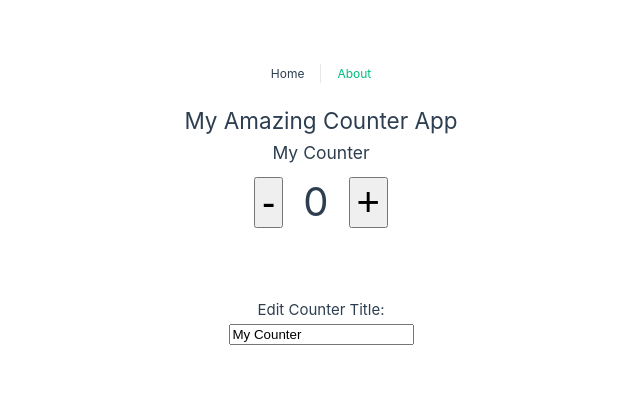
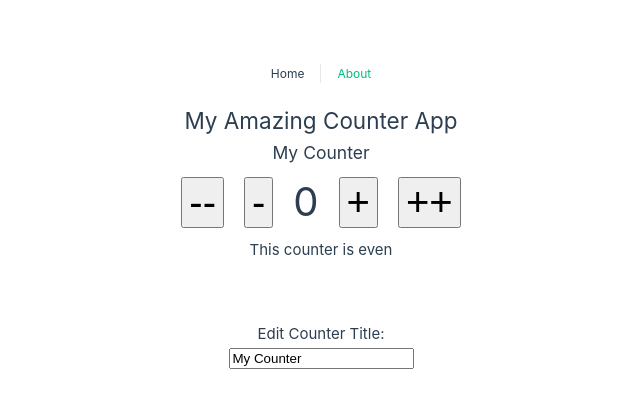
Before and after one commit to jayarredondo/vue-composition-review, a Vue app: page / in a window 1280 px wide. Shown: the top 408 px of the page, without its empty margins (319-959 px from the left). Built offline with nearby package versions, Linux system fonts and the light colour scheme.

Commit message:
reviewed computed props and watchers

```diff
--- a/src/views/HomeView.vue
+++ b/src/views/HomeView.vue
@@ -38,35 +38,82 @@
 </script>
 -->
 <script setup>
-import { reactive } from "vue";
+import { reactive, computed, watch } from "vue";
 
 // Non-Reactive data can be stored in a const as well.
 const appTitle = "My Amazing Counter App";
 
 // const counter = ref(0);
-
 // const counterTitle = ref("My Counter");
 
 // Using reactive objects: using the reactive() method, you can pass an object with properties that can be manipulated and updated. 2 way binding.
 const counterData = reactive({
   count: 0,
-  title: "My Counter"
-})
+  title: "My Counter",
+});
 
-const increaseCounter = () => counterData.count++;
-const decreaseCounter = () => counterData.count--;
+// watch properties allow us  to listen to whenever a reactive object changes, and then perform a task when the event occurs.
+watch(
+  () => counterData.count,
+  (newCount, oldCount) => {
+    console.log("newCount", newCount);
+    if (newCount === 20) {
+      alert("Way to go! You made it to 20!");
+    }
+  }
+);
+
+// computed properties are generated based on reactive data, which are cached, and only update when their dependencies change.
+// to create computed property
+const oddOrEven = computed(() => {
+  return counterData.count % 2 === 0 ? "even" : "odd";
+});
+
+const increaseCounter = (amount, e) => {
+  // console.log(e)
+  counterData.count += amount;
+};
+const decreaseCounter = (amount) => (counterData.count -= amount);
 </script>
-
+<!-- OPTIONS API computed property
+<script>
+export default {
+  data() {
+    return {
+      count: 0
+    }
+  },
+  computed: {
+    myComputedProperty () {
+      // perform logic based on a data property
+      return 'my result'
+    }
+  },
+  {
+    watch: {
+      count(newCount, oldCount) {
+        if (newCount === 20) {
+          alert('It's 20!)
+        }
+      }
+    }
+  }
+}
+</script>
+-->
 <template>
   <main>
     <div class="home">
-      <h2>{{appTitle}}</h2>
+      <h2>{{ appTitle }}</h2>
       <h3>{{ counterData.title }}</h3>
       <div>
-        <button @click="decreaseCounter" class="btn">-</button>
+        <button @click="decreaseCounter(2)" class="btn">--</button>
+        <button @click="decreaseCounter(1)" class="btn">-</button>
         <span class="counter">{{ counterData.count }}</span>
-        <button @click="increaseCounter" class="btn">+</button>
+        <button @click="increaseCounter(1, $event)" class="btn">+</button>
+        <button @click="increaseCounter(2)" class="btn">++</button>
       </div>
+      <p>This counter is {{ oddOrEven }}</p>
       <div class="edit">
         <h4>Edit Counter Title:</h4>
         <input v-model="counterData.title" type="text" />
@@ -88,5 +135,4 @@
 .edit {
   margin-top: 60px;
 }
-
 </style>
```
